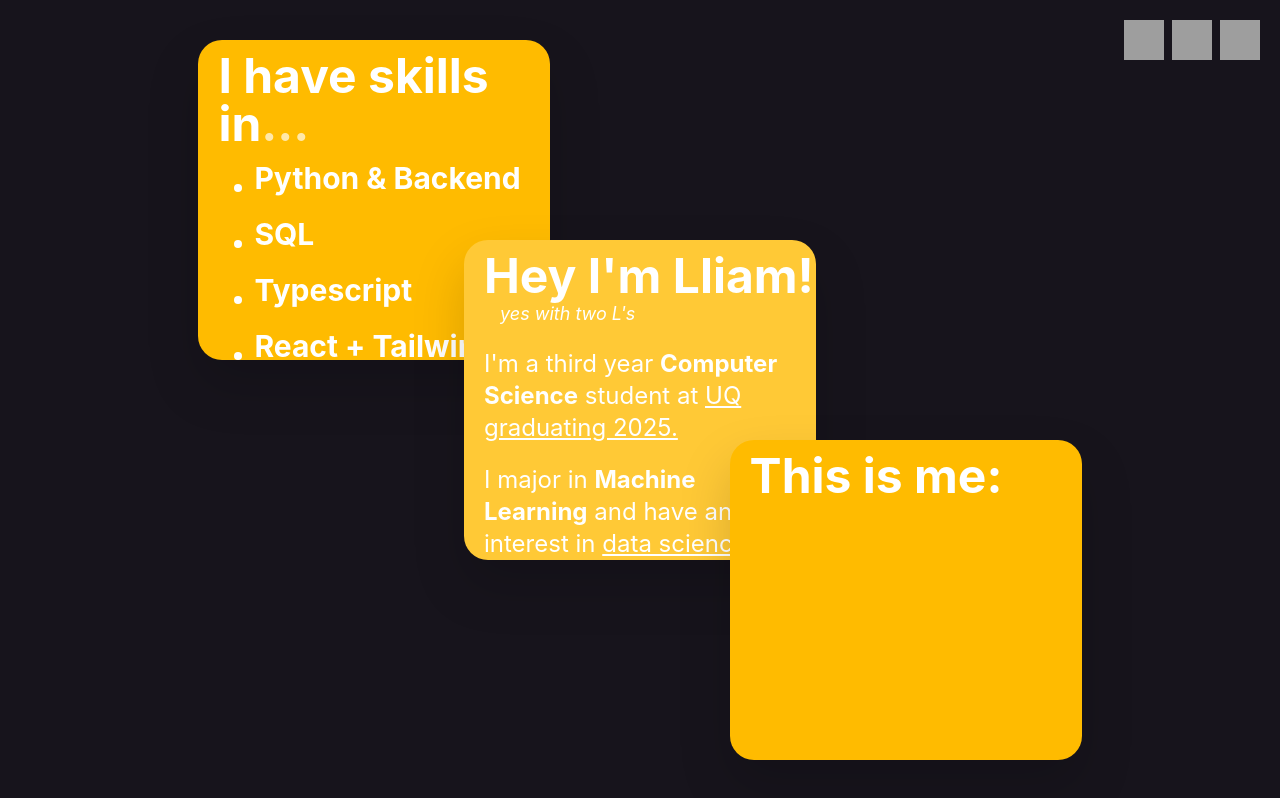
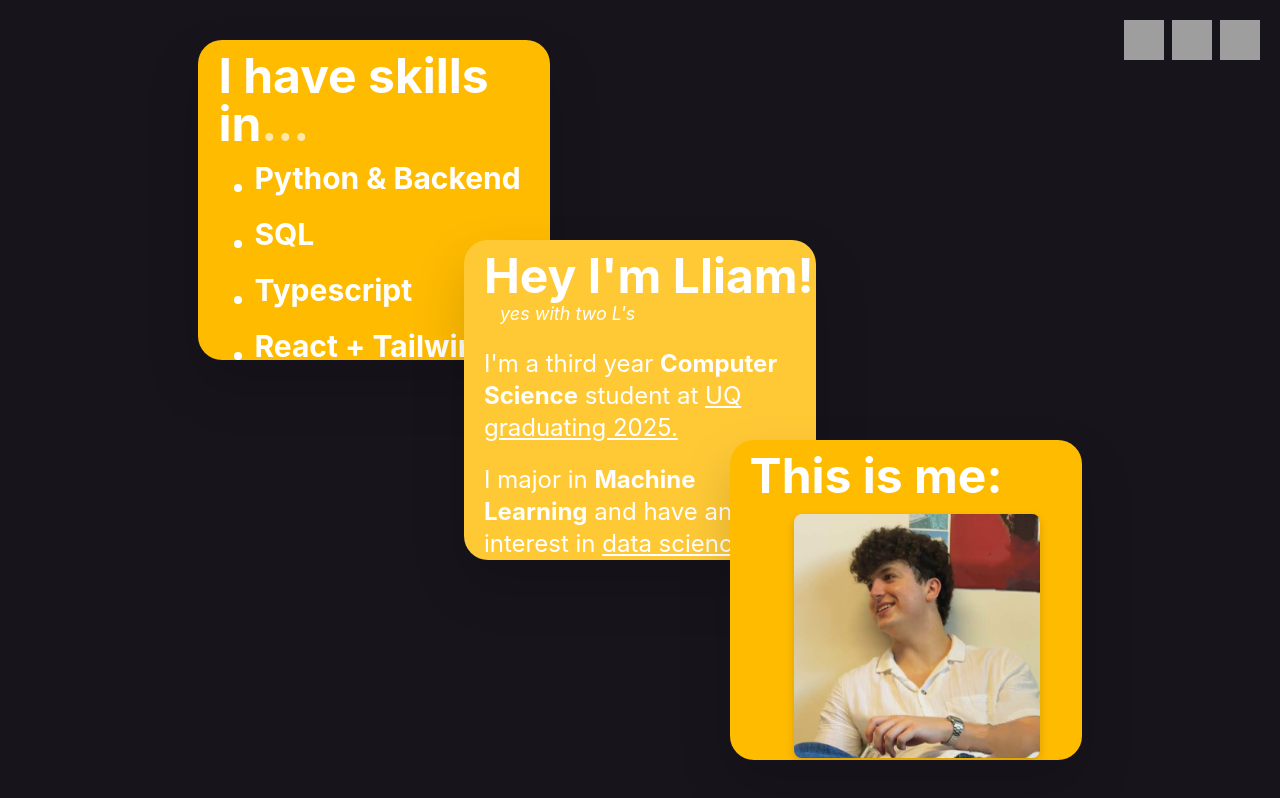
Before and after one commit to lliamsymonds04/porfolio-website, a React (Vite) app: page / in a window 1280 px wide. Shown: the top 798 px of the page. Built offline with nearby package versions, Linux system fonts and the light colour scheme; no server answers; grey boxes are pictures that could not be loaded.

Commit message:
added a picture of me

```diff
--- a/src/components/CardStacker.tsx
+++ b/src/components/CardStacker.tsx
@@ -91,7 +91,7 @@ function Card({scrollY, index, background, frameHeight, arrayLength, data}: Card
             {isMobile ?
                 <div className="absolute h-full flex flex-col items-center gap-4 w-[90%] left-1/2 top-[2%] -translate-x-1/2">
                     <p className="text-3xl font-mono text-white font-bold text-center">{data.title}</p>
-                    <p className="text-md font-mono text-white font-light text-center">{data.description}</p>
+                    <p className="text-sm font-mono text-white font-light text-center">{data.description}</p>
                     <div className="absolute bottom-[20%]  w-[80vmin] h-[45vmin]">
                         <CardMediaFrame data={data}/>
                     </div>
--- a/src/components/HomeCards/MeCard.tsx
+++ b/src/components/HomeCards/MeCard.tsx
@@ -1,7 +1,11 @@
 function MeCard() {
     return (
         <div className="relative h-full w-[95%] flex flex-col top-3 left-5">
-            <h1 className="text-5xl text-white  font-bold">This is me:</h1>
+            <h1 className="text-5xl text-white font-bold">This is me:</h1>
+            <div className="w-full h-[85%] flex flex-col justify-center items-center">
+
+                <img src={'/PhotoOfMe.jpg'} alt="Photo of me" className="w-auto h-[90%] rounded-lg shadow-inner drop-shadow-lg" />
+            </div>
         </div>
     )
 }
```
Also changed, not shown: public/PhotoOfMe.jpg (added).
